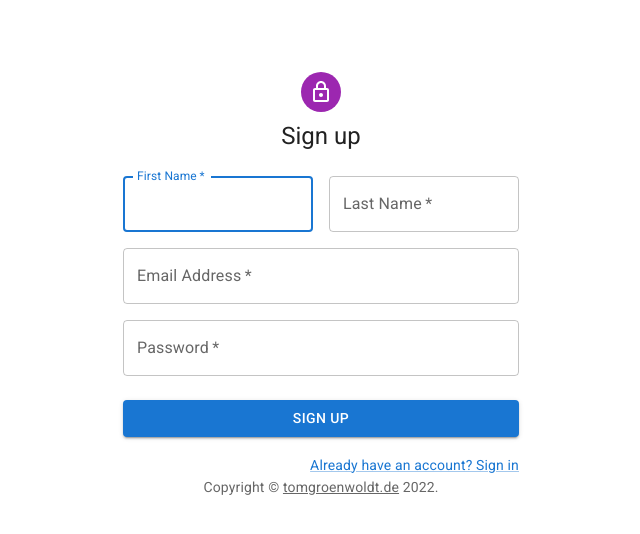
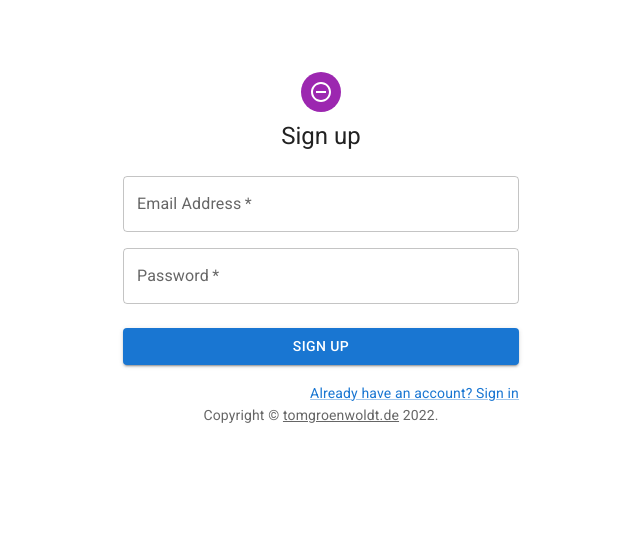
Before and after one commit to tomgroenwoldt/3d-typer, a React (Create React App) app: page /signup in a window 1280 px wide. Shown: the top 534 px of the page, without its empty margins (319-959 px from the left). Built offline with nearby package versions, Linux system fonts and the light colour scheme.

Commit message:
Add deployment workflow

```diff
--- a/src/routes/login.tsx
+++ b/src/routes/login.tsx
@@ -6,7 +6,7 @@ import TextField from "@mui/material/TextField";
 import Link from "@mui/material/Link";
 import Grid from "@mui/material/Grid";
 import Box from "@mui/material/Box";
-import LockOutlinedIcon from "@mui/icons-material/LockOutlined";
+import RemoveCircleOutlineIcon from "@mui/icons-material/RemoveCircleOutline";
 import Typography from "@mui/material/Typography";
 import Container from "@mui/material/Container";
 import { createTheme, ThemeProvider } from "@mui/material/styles";
@@ -66,7 +66,7 @@ export default function Login(props: AuthenticationProps): JSX.Element {
 							m: 1,
 							bgcolor: "secondary.main",
 						}}>
-						<LockOutlinedIcon />
+						<RemoveCircleOutlineIcon />
 					</Avatar>
 					<Typography component="h1" variant="h5">
 						Sign in
--- a/src/routes/logout.tsx
+++ b/src/routes/logout.tsx
@@ -8,7 +8,7 @@ const theme = createTheme();
 
 export default function Logout(props: AuthenticationProps): JSX.Element {
 	async function logout() {
-		await fetch("http://localhost:8000/logout", {
+		await fetch("http://" + process.env.REACT_APP_HOST + ":8000/logout", {
 			method: "GET",
 			mode: "cors",
 			credentials: "include",
--- a/src/routes/signup.tsx
+++ b/src/routes/signup.tsx
@@ -6,7 +6,7 @@ import TextField from "@mui/material/TextField";
 import Link from "@mui/material/Link";
 import Grid from "@mui/material/Grid";
 import Box from "@mui/material/Box";
-import LockOutlinedIcon from "@mui/icons-material/LockOutlined";
+import RemoveCircleOutlineIcon from "@mui/icons-material/RemoveCircleOutline";
 import Typography from "@mui/material/Typography";
 import Container from "@mui/material/Container";
 import { createTheme, ThemeProvider } from "@mui/material/styles";
@@ -58,7 +58,7 @@ export default function SignUp(): JSX.Element {
 							m: 1,
 							bgcolor: "secondary.main",
 						}}>
-						<LockOutlinedIcon />
+						<RemoveCircleOutlineIcon />
 					</Avatar>
 					<Typography component="h1" variant="h5">
 						Sign up
@@ -70,27 +70,6 @@ export default function SignUp(): JSX.Element {
 						onSubmit={handleSubmit}
 						sx={{ mt: 3 }}>
 						<Grid container spacing={2}>
-							<Grid item xs={12} sm={6}>
-								<TextField
-									autoComplete="given-name"
-									name="firstName"
-									required
-									fullWidth
-									id="firstName"
-									label="First Name"
-									autoFocus
-								/>
-							</Grid>
-							<Grid item xs={12} sm={6}>
-								<TextField
-									required
-									fullWidth
-									id="lastName"
-									label="Last Name"
-									name="lastName"
-									autoComplete="family-name"
-								/>
-							</Grid>
 							<Grid item xs={12}>
 								<TextField
 									required
```
